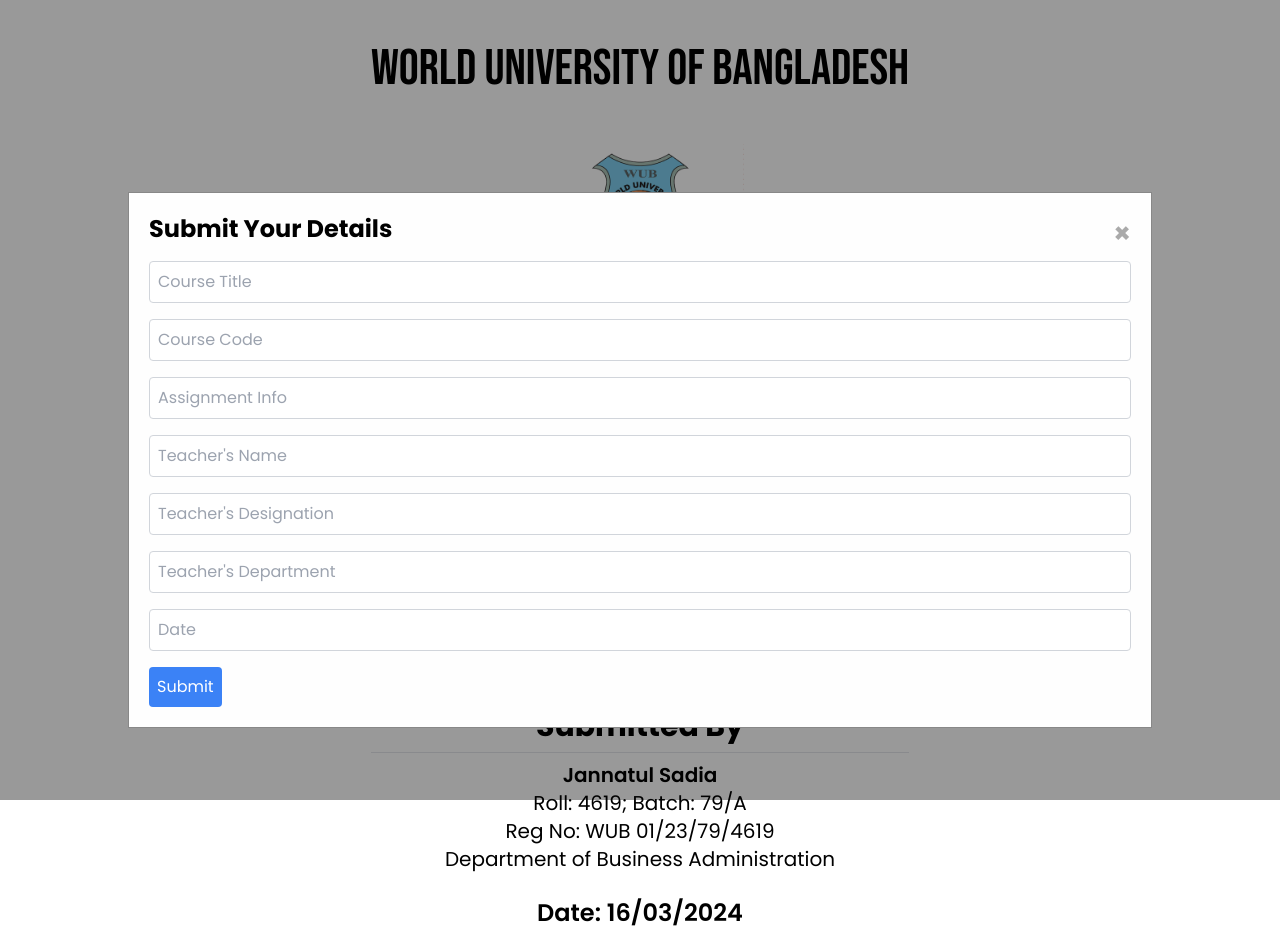
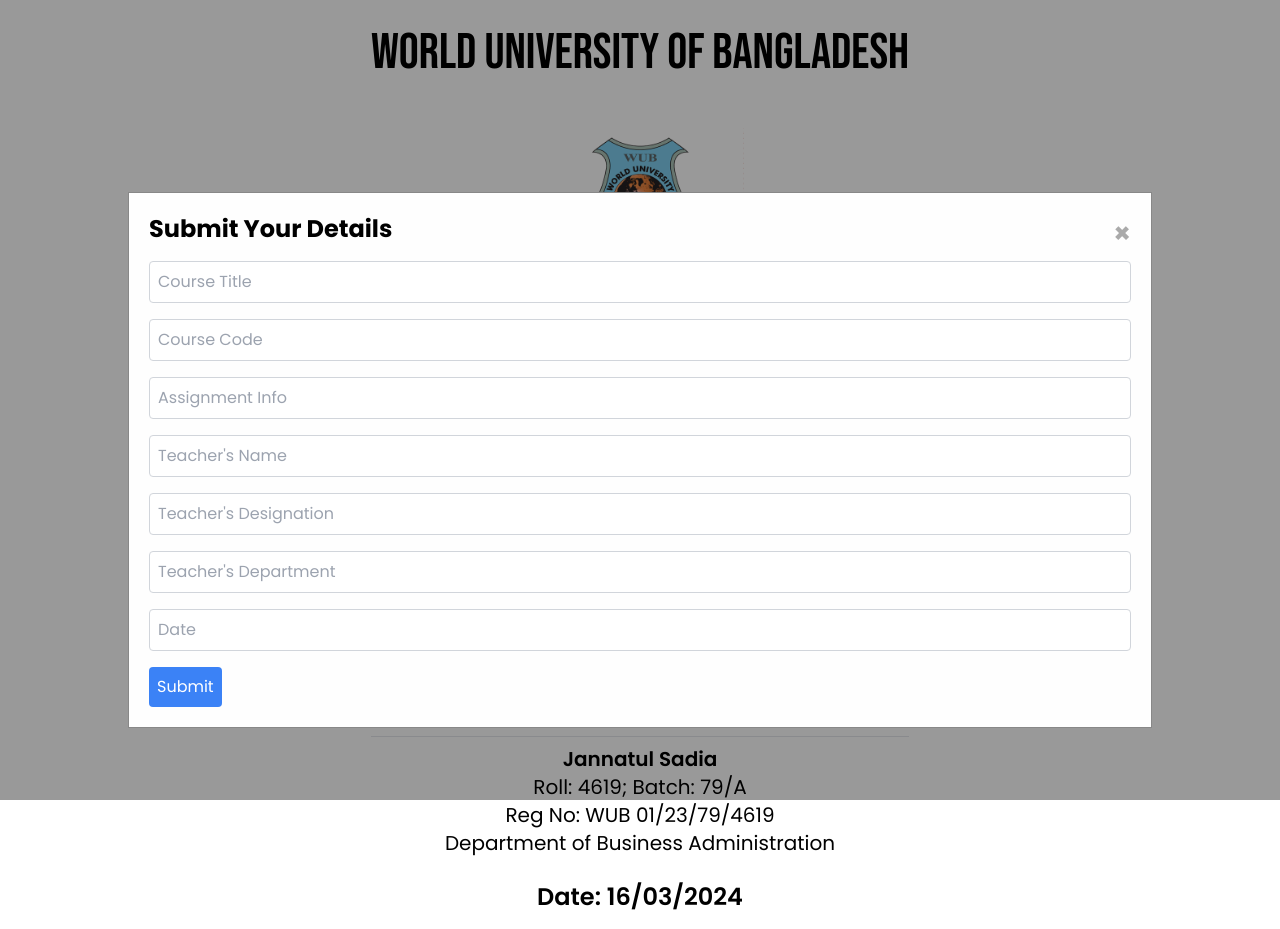
Before and after one commit to reeddoy/js_cover_page, a plain HTML site: page index.html in a window 1280 px wide. Drawn offline with nearby package versions, Linux system fonts and the light colour scheme.

Commit message:
Update index.html

```diff
--- a/index.html
+++ b/index.html
@@ -52,7 +52,7 @@
 </head>
 <body class="flex items-center justify-center bg-white">
     <div class="text-center" id="contentToPDF">
-        <h1 class="font-bold mt-8" style='font-family: "Bebas Neue", sans-serif;font-weight: 400;font-style: normal;font-size:50px;'>WORLD UNIVERSITY OF BANGLADESH</h1>
+        <h1 class="font-bold mt-4" style='font-family: "Bebas Neue", sans-serif;font-weight: 400;font-style: normal;font-size:50px;'>WORLD UNIVERSITY OF BANGLADESH</h1>
         <img src="1.png" alt="WUB Logo" class="mx-auto my-2 w-52 ">
         <h2 id="courseTitle" class="text-3xl font-bold bg-gray-600 text-white p-2">INTRODUCTION TO INTERNET LAB</h2>
         <p id="courseCode" class="text-2xl py-2 font-semibold">Course Code: CSE 06111212</p>
```
